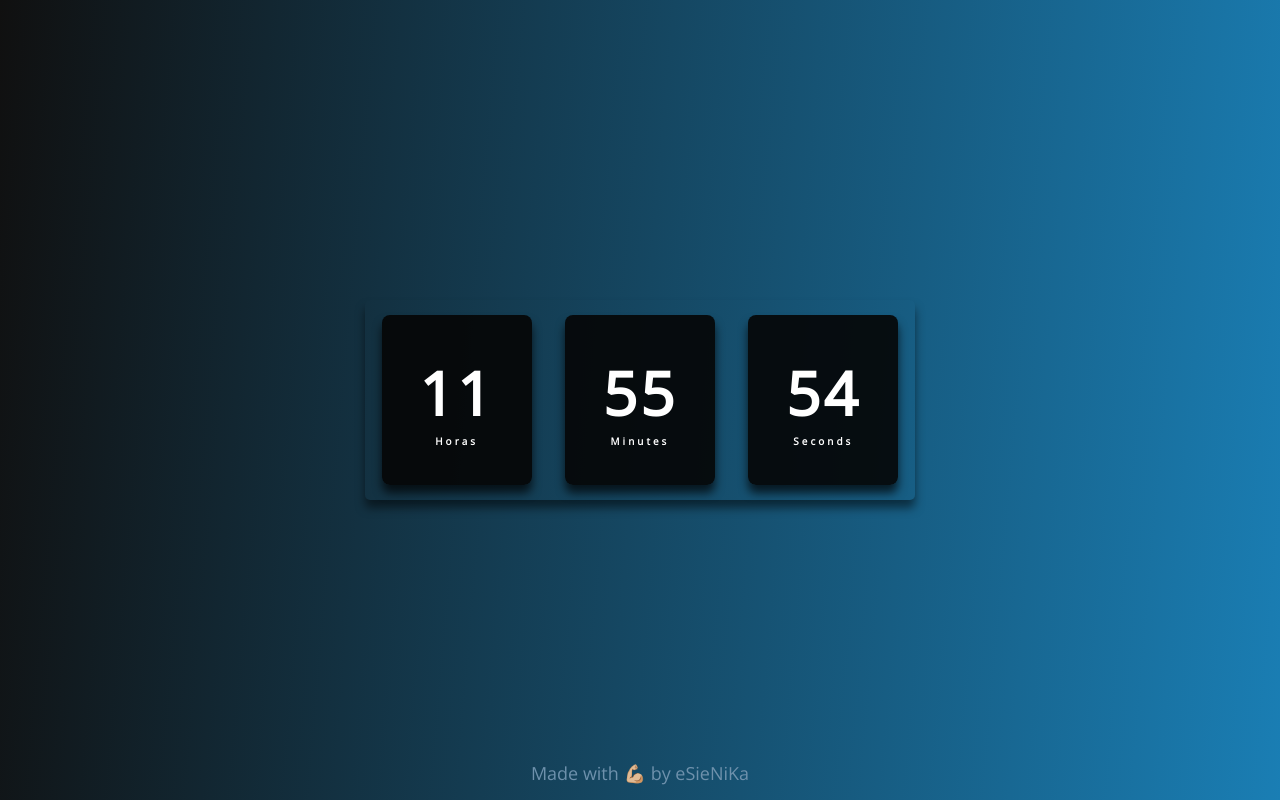
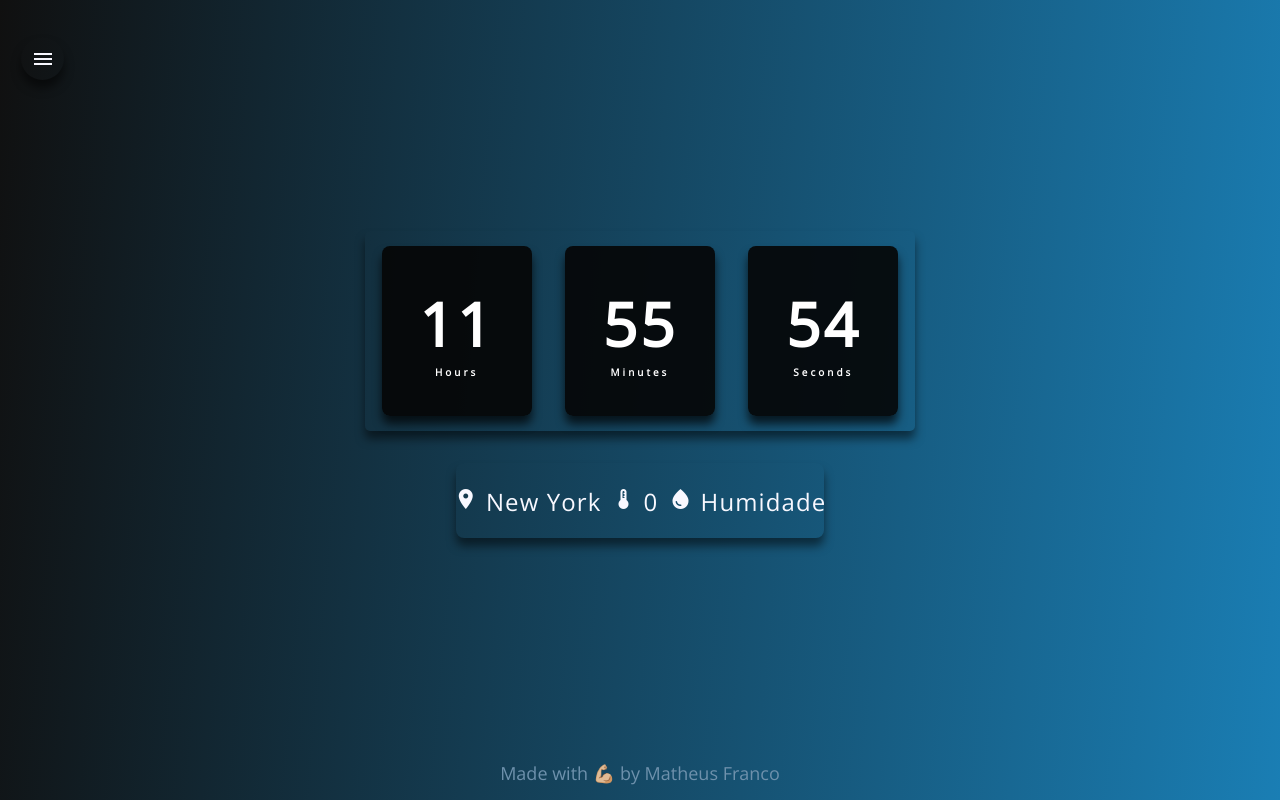
Before and after one commit to snkfranco/DigitalClock, a plain HTML site: page index.html in a window 1280 px wide. Drawn offline with nearby package versions, Linux system fonts and the light colour scheme; no server answers.

Commit message:
Update index.html

```diff
--- a/index.html
+++ b/index.html
@@ -4,14 +4,32 @@
     <meta charset="UTF-8">
     <meta name="viewport" content="width=device-width, initial-scale=1.0">
     <link rel="stylesheet" href="assets/css/style.css">
+    <link href="https://fonts.googleapis.com/icon?family=Material+Icons"
+      rel="stylesheet">
     <title>Digital Clock</title>
 </head>
 
 <body>
+
+    <div class="menu">
+        <span class="material-icons">
+            menu
+        </span>
+        <div class="menu-flutuante">
+            <span class="material-icons">location_on
+                <input class="search_city" placeholder="Type your city">
+            </span>
+            <button class="search_city_button">Search</button>
+
+        </div>
+    </div>
+
+
+
     <div class="clock">
         <div>
             <span id="hours">00</span>
-            <span class="time">Horas</span>
+            <span class="time">Hours</span>
         </div>
 
         <div>
@@ -25,12 +43,22 @@
         </div>
     </div>
 
-    <!-- <div>
-        <span class="calender">Mes</span>
-    </div> -->
+    <div class="weather">
+        <span class="material-icons">location_on
+            <span class="city">New York</span>
+        </span>
+
+        <span class="material-icons">thermostat
+            <span class="temp">0</span>
+        </span>
+
+        <span class="material-icons">water_drop
+            <span class="humidity">Humidade</span>
+        </span>
+    </div>
 
     <footer>
-        <span>Made with 💪🏼 by eSieNiKa</span>
+        <span>Made with 💪🏼 by Matheus Franco</span>
     </footer>
 
     <script src="assets/js/script.js"></script>
```
